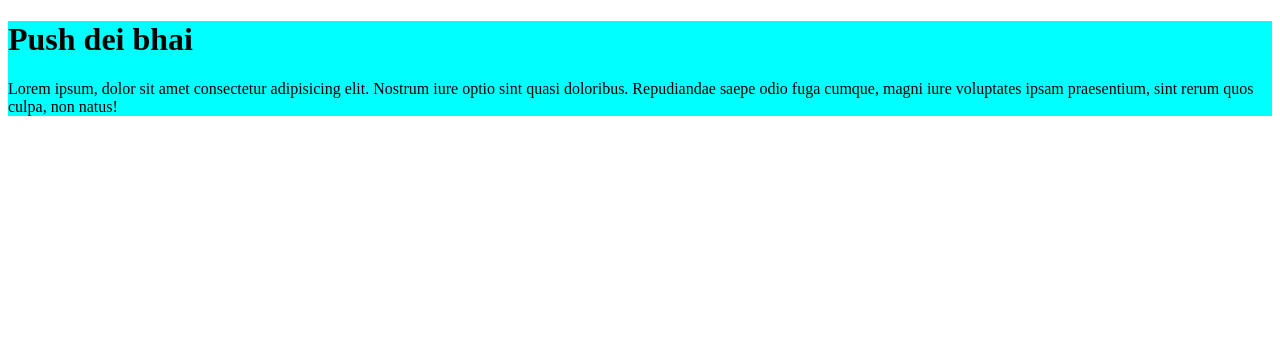
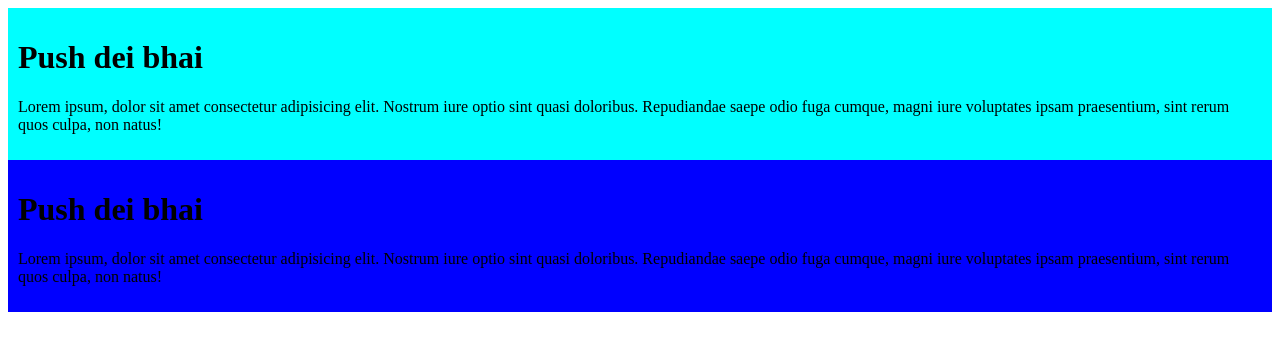
Before and after one commit to JISakib/My-first-github, a plain HTML site: page github.html in a window 1280 px wide. Drawn offline with Linux system fonts and the light colour scheme.

Commit message:
new div added

```diff
--- a/github.css
+++ b/github.css
@@ -1,3 +1,9 @@
 .number {
         background-color: aqua;
+        padding: 10px;
 }
+
+.number2{
+    background-color: blue;
+    padding: 10px;
+}
--- a/github.html
+++ b/github.html
@@ -11,5 +11,11 @@
     <h1>Push dei bhai</h1>
     <p>Lorem ipsum, dolor sit amet consectetur adipisicing elit. Nostrum iure optio sint quasi doloribus. Repudiandae saepe odio fuga cumque, magni iure voluptates ipsam praesentium, sint rerum quos culpa, non natus!</p>
     </div>
+
+    <div class="number2 ">
+    <h1>Push dei bhai</h1>
+    <p>Lorem ipsum, dolor sit amet consectetur adipisicing elit. Nostrum iure optio sint quasi doloribus. Repudiandae saepe odio fuga cumque, magni iure voluptates ipsam praesentium, sint rerum quos culpa, non natus!</p>
+    </div>
+
 </body>
 </html>
```
